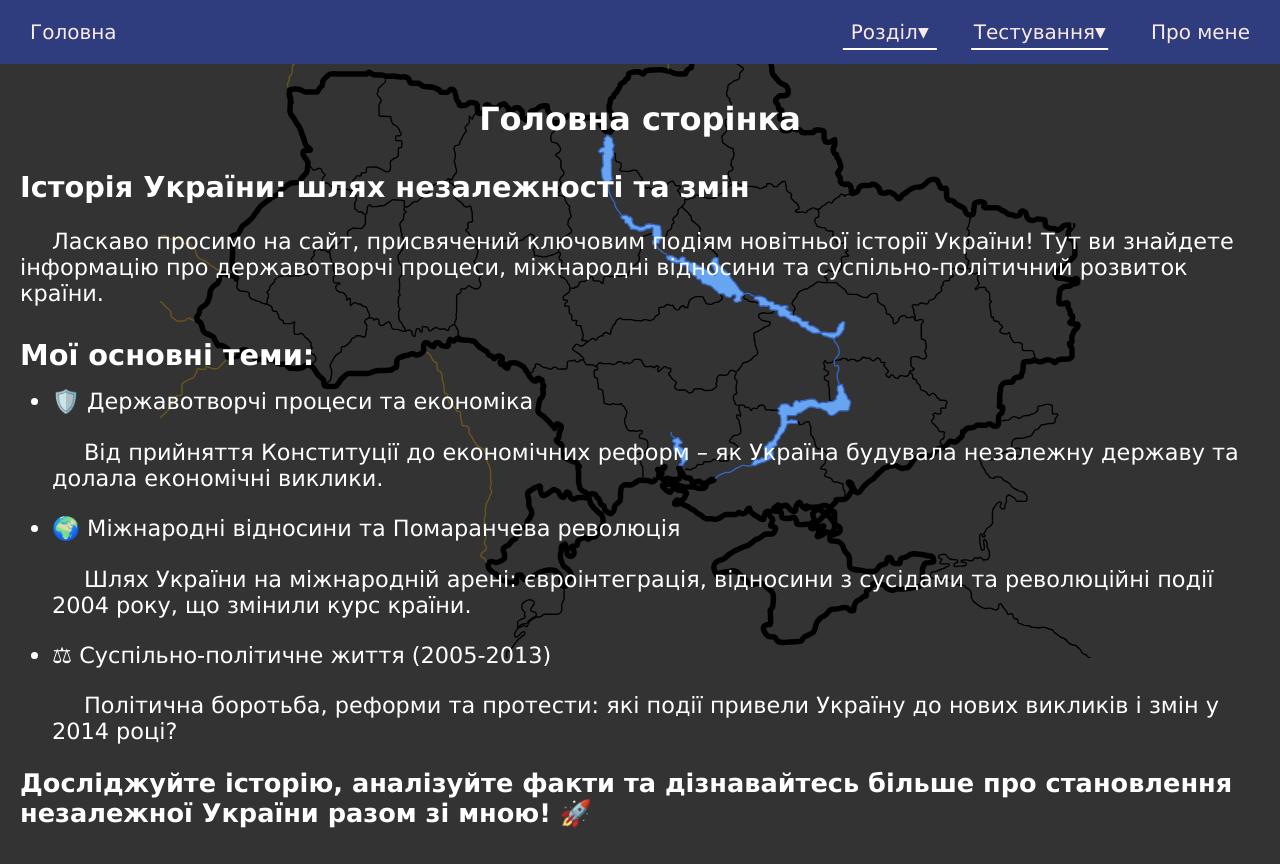
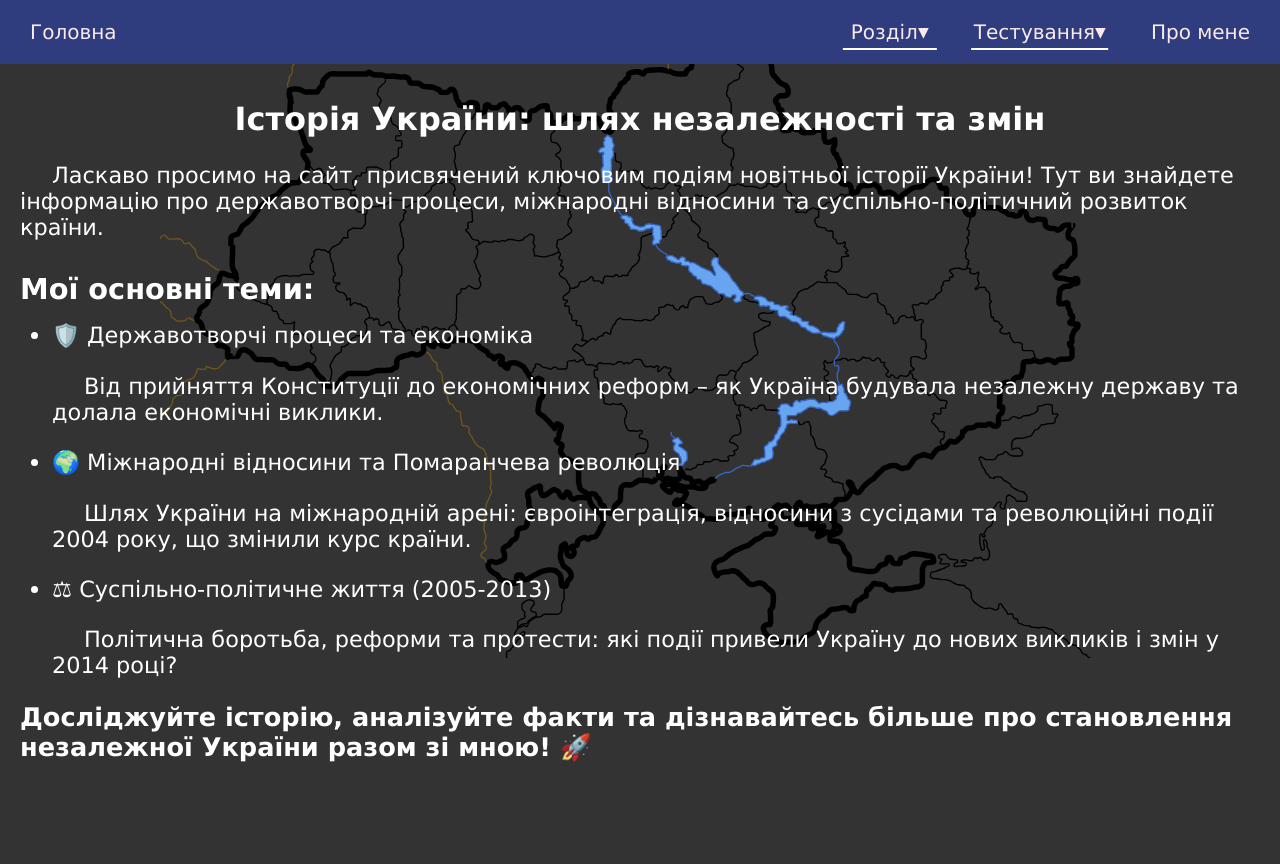
Before and after one commit to Mart1ni0/History, a plain HTML site: page index.html in a window 1280 px wide. After the commit the page ends 800 px from the top, so only its background shows below. Drawn offline with Linux system fonts and the light colour scheme.

Commit message:
Update index.html

```diff
--- a/index.html
+++ b/index.html
@@ -33,8 +33,7 @@
 
     </nav>
     <main>
-        <h1>Головна сторінка</h1>
-        <h2>Історія України: шлях незалежності та змін</h2>
+        <h1>Історія України: шлях незалежності та змін</h1>
         <p>Ласкаво просимо на сайт, присвячений ключовим подіям новітньої історії України! Тут ви знайдете інформацію
             про
             державотворчі процеси, міжнародні відносини та суспільно-політичний розвиток країни.</p>
```
